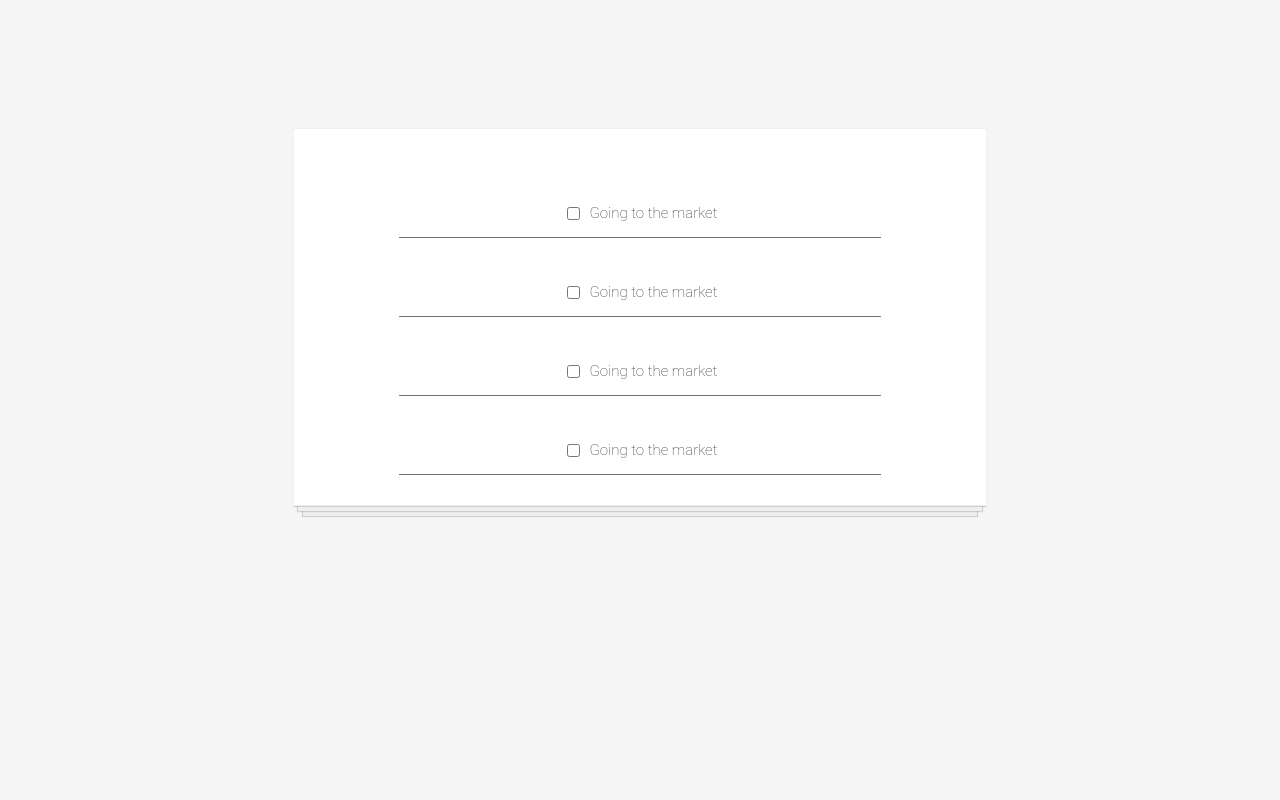
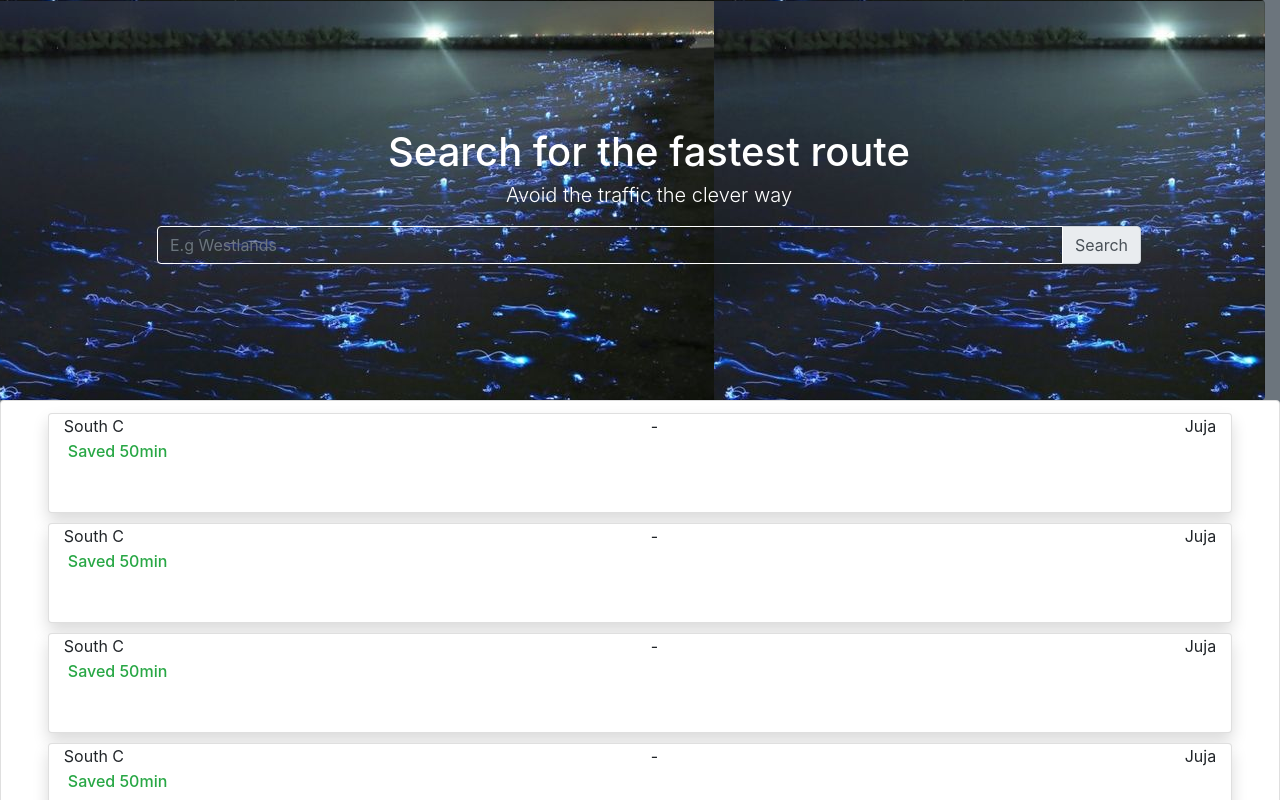
Before and after one commit to BuildForSDGCohort2/Team-210-Frontend, a React (Create React App) app: page / in a window 1280 px wide. Shown: the top 800 px of the page. Built offline with nearby package versions, Linux system fonts and the light colour scheme.

Commit message:
adding the first page designs, adding the image background

```diff
--- a/package.json
+++ b/package.json
@@ -6,6 +6,9 @@
     "@testing-library/jest-dom": "^4.2.4",
     "@testing-library/react": "^9.5.0",
     "@testing-library/user-event": "^7.2.1",
+    "bootstrap": "^4.5.2",
+    "jquery": "^3.5.1",
+    "popper.js": "^1.16.1",
     "react": "^16.13.1",
     "react-dom": "^16.13.1",
     "react-scripts": "3.4.3"
--- a/public/index.html
+++ b/public/index.html
@@ -3,6 +3,7 @@
 <html>
     <head>
         <link rel="stylesheet" href="style.css">
+        <script src="https://use.fontawesome.com/de7dcd6a65.js"></script>
     </head>
     <body>
         <div id="root"></div>
--- a/src/App.js
+++ b/src/App.js
@@ -1,16 +1,45 @@
 import React from "react";
+import Popper from "popper.js";
+import 'jquery'
+import 'bootstrap';
+import 'bootstrap/dist/css/bootstrap.min.css'
+import './app.css'
 
 
-
-import CheckBox from "./components/CheckBox.js";
-
 function App() {
+  let displayHelper = [1,2,3,4,4,5,5,6,6,6,,7];
   return (
-    <div className="todo-list">
-      <CheckBox />
-      <CheckBox />
-      <CheckBox />
-      <CheckBox />
+    <div className="container-fluid bg-secondary">
+      <div className="row bg-secondary">
+        <div className="card  w-100 title-card text-white  row justify-content-center align-items-center pl-5">
+          <h1 className="mt-4 mb-1">Search for the fastest route</h1>
+            <p className="lead">Avoid the traffic the clever way</p>
+          <div className="form-group search-container">
+            <div className="input-group mb-3 ">
+              <input type="text" className="form-control search-input" placeholder="E.g Westlands"/>
+                <div className="input-group-append">
+                  <span className="input-group-text link">Search</span>
+                </div>
+            </div>
+          </div>
+        </div>
+        <div className="card w-100">
+          <div className="row justify-content-center mt-1 p-2">
+            {
+              displayHelper.map(helper=> <div className="card shadow shadow-secondary col-md-11 history-card" key={helper}>
+                <div className="w-100 text-center">
+                  <div className="float-left">South C</div>
+                  -
+                  <div className="float-right">
+                    Juja
+                  </div>
+                </div>
+                <div className="text-success p-1 h6">Saved 50min</div>
+              </div>)
+            }
+          </div>
+        </div>
+      </div>
     </div>
 
   )
--- /dev/null
+++ b/src/app.css
@@ -0,0 +1,34 @@
+.title-card{
+    height:50vh !important;
+    width:100% !important;
+
+    background-image: url("/img/sample.jpg") !important;
+
+}
+
+.search-input{
+    /*width:38rem !important;*/
+    border:1px solid white;
+    background:transparent;
+    color: #fff !important;
+}
+
+.search-input:focus{
+    /*width:38rem;*/
+    border:1px solid white;
+    background:transparent;
+    color: #fff;
+}
+
+.search-container{
+    width:80%;
+}
+
+.history-card{
+    height:100px;
+    margin-bottom: 10px;
+}
+
+.link{
+    cursor:pointer;
+}
```
Also changed, not shown: public/img/sample.jpg (added), 1 other file (tests, documents, lock files or other folders).
